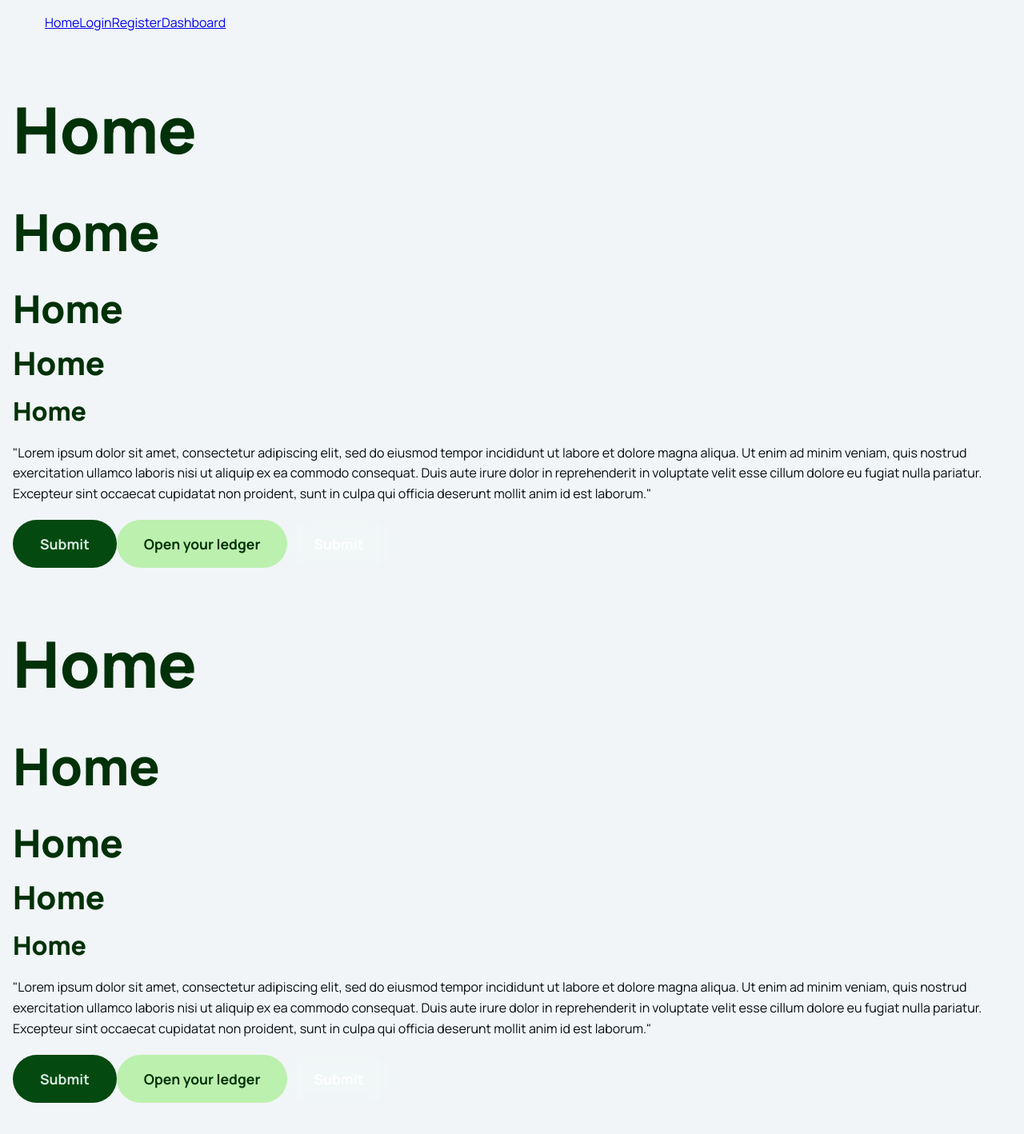
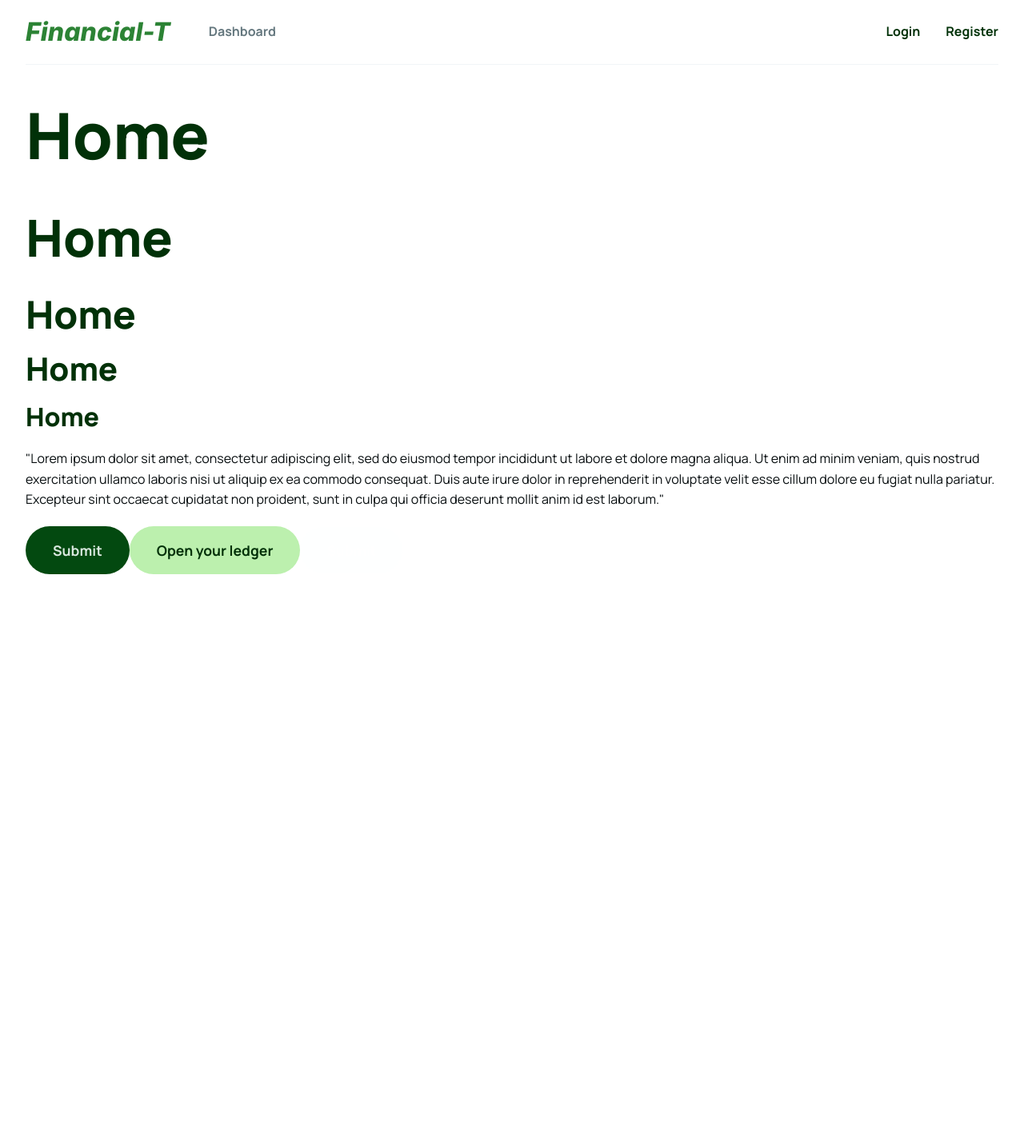
Before and after one commit to jdenzel/COSC484-group5-project, a React (Vite) app in the folder client/: page / in a window 1280 px wide. Shown: the top 1418 px of the page at 80% size. After the commit the page ends 800 px from the top, so only its background shows below. Built offline with nearby package versions, Linux system fonts and the light colour scheme.

Commit message:
Styled simple navbar

```diff
--- a/client/src/App.jsx
+++ b/client/src/App.jsx
@@ -3,7 +3,7 @@ import { Routes, Route } from 'react-router-dom'
 import Home from './pages/Home'
 import Login from './pages/Login'
 import Register from './pages/Register'
-import Navbar from './components/Navbar'
+import Navbar from './components/Navbar/Navbar'
 import Dashboard from './pages/Dashboard'
 
 function App() {
--- a/client/src/components/Navbar.jsx
+++ /dev/null
@@ -1,14 +0,0 @@
-import { Link } from 'react-router-dom';
-
-export default function Navbar() {
-    return (
-        <div>
-            <ul>
-                <Link to="/">Home</Link>
-                <Link to="/login">Login</Link>
-                <Link to="/register">Register</Link>
-                <Link to="/dashboard">Dashboard</Link>
-            </ul>
-        </div>
-    );
-}
--- /dev/null
+++ b/client/src/components/Navbar/Navbar.css
@@ -0,0 +1,35 @@
+.navbar {
+    display: flex;
+    justify-content: space-between;
+    padding: 1.5rem 0;
+    color: var(--neutral);
+    font-weight: 700;
+    border-bottom: 0.1em solid var(--neutral-light);
+}
+
+.navbar h5 {
+    font-family: var(--font-secondary);
+    color: var(--primary);
+    font-style: italic;
+    margin: 0;
+}
+
+.navbar a:link, .navbar a:visited {
+    text-decoration: none;
+    color: inherit;
+}
+
+.navbar-links {
+    display: inline-flex;
+    justify-content: flex-start;
+    align-items: center;
+    gap: 3rem;
+}
+
+.navbar-menu {
+    display: inline-flex;
+    justify-content: flex-start;
+    align-items: center;
+    gap: 2rem;
+    color: var(--primary-dark)
+}
--- /dev/null
+++ b/client/src/components/Navbar/Navbar.jsx
@@ -0,0 +1,19 @@
+import { Link } from 'react-router-dom';
+import "./Navbar.css";
+
+export default function Navbar() {
+    return (
+        <div className='navbar'>
+            <div className='navbar-links'>
+                <h5><Link to="/">Financial-T</Link></h5>
+
+                <Link to="/dashboard">Dashboard</Link>
+
+            </div>
+            <div className='navbar-menu'>
+                <Link to="/login">Login</Link>
+                <Link to="/register">Register</Link>
+            </div>
+        </div>
+    );
+}
--- a/client/src/global.css
+++ b/client/src/global.css
@@ -23,8 +23,8 @@
     --neutral-black:oklch(15.2% 0.010 220);
 
     /* Background */
-    --bg-light: var(--secondary-light);
-    --bg-dark: var(var(--secondary-dark));
+    --bg-light: var(--neutral-white);
+    --bg-dark: var(var(--neutral-dark));
 
     /* Text */
     --font-primary: 'Manrope', sans-serif;
@@ -35,9 +35,9 @@
         font-family: var(--font-primary);
         font-size: 1rem;
         color: var(--neutral-black);
-        background-color: var(--neutral-light);
+        background-color: var(--bg-light);
         line-height: 1.6rem;
-        margin: 1rem;
+        margin: 0 2rem;
     }
 
     section {
--- a/client/src/pages/Home.jsx
+++ b/client/src/pages/Home.jsx
@@ -1,7 +1,6 @@
 export default function Home() {
     return (
         <div>
-            <section>
                 <h1>Home</h1>
                 <h2>Home</h2>
                 <h3>Home</h3>
@@ -12,19 +11,6 @@ export default function Home() {
                 <button className="btn btn-primary">Submit</button>
                 <button className="btn btn-secondary">Open your ledger</button>
                 <button className="btn btn-outline">Submit</button>
-            </section>
-            <section>
-                <h1>Home</h1>
-                <h2>Home</h2>
-                <h3>Home</h3>
-                <h4>Home</h4>
-                <h5>Home</h5>
-                <p>"Lorem ipsum dolor sit amet, consectetur adipiscing elit, sed do eiusmod tempor incididunt ut labore et dolore magna aliqua. Ut enim ad minim veniam, quis nostrud exercitation ullamco laboris nisi ut aliquip ex ea commodo consequat. Duis aute irure dolor in reprehenderit in voluptate velit esse cillum dolore eu fugiat nulla pariatur. Excepteur sint occaecat cupidatat non proident, sunt in culpa qui officia deserunt mollit anim id est laborum."</p>
-
-                <button className="btn btn-primary">Submit</button>
-                <button className="btn btn-secondary">Open your ledger</button>
-                <button className="btn btn-outline">Submit</button>
-            </section>
         </div>
     );
 }
```
